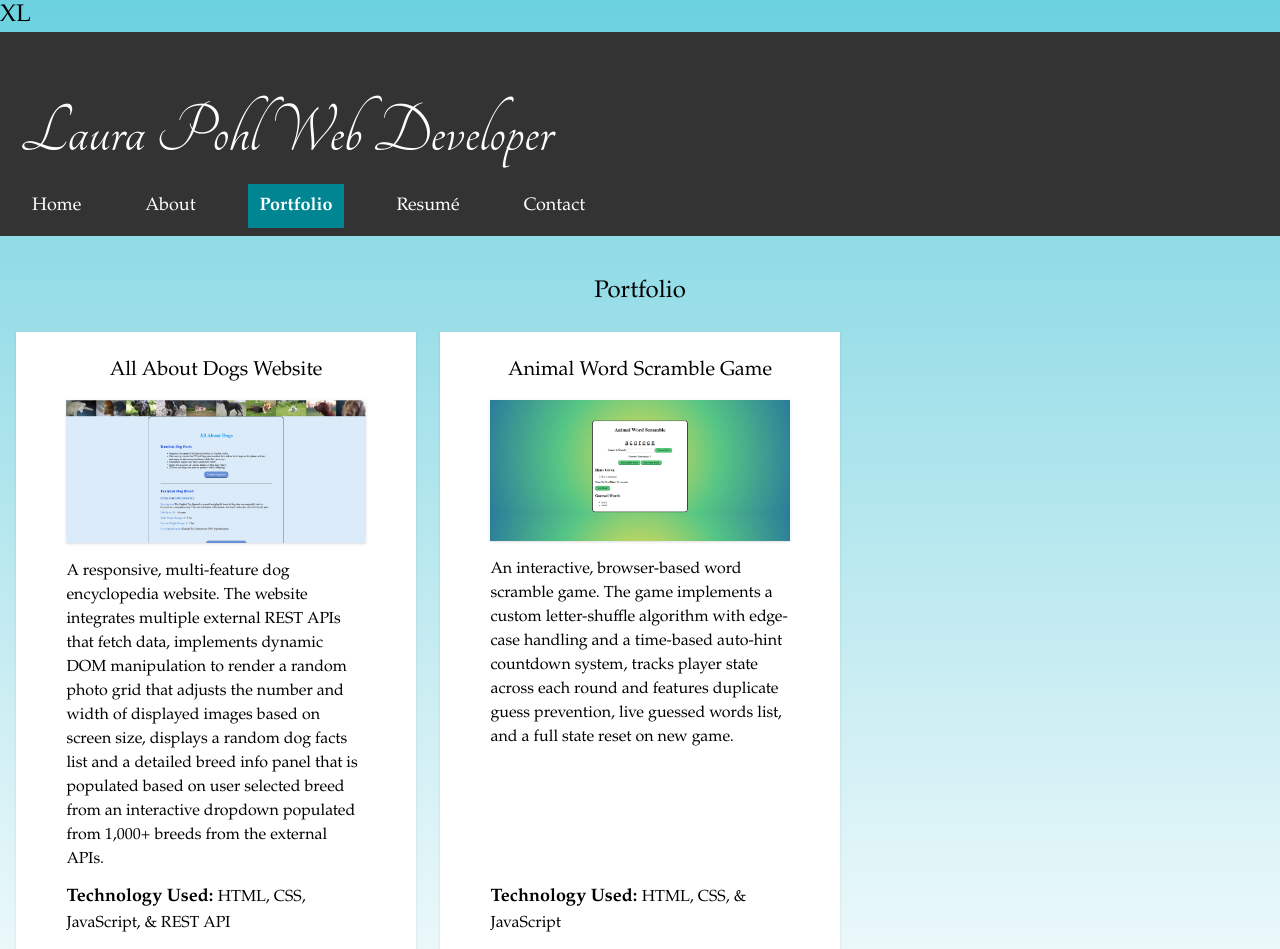
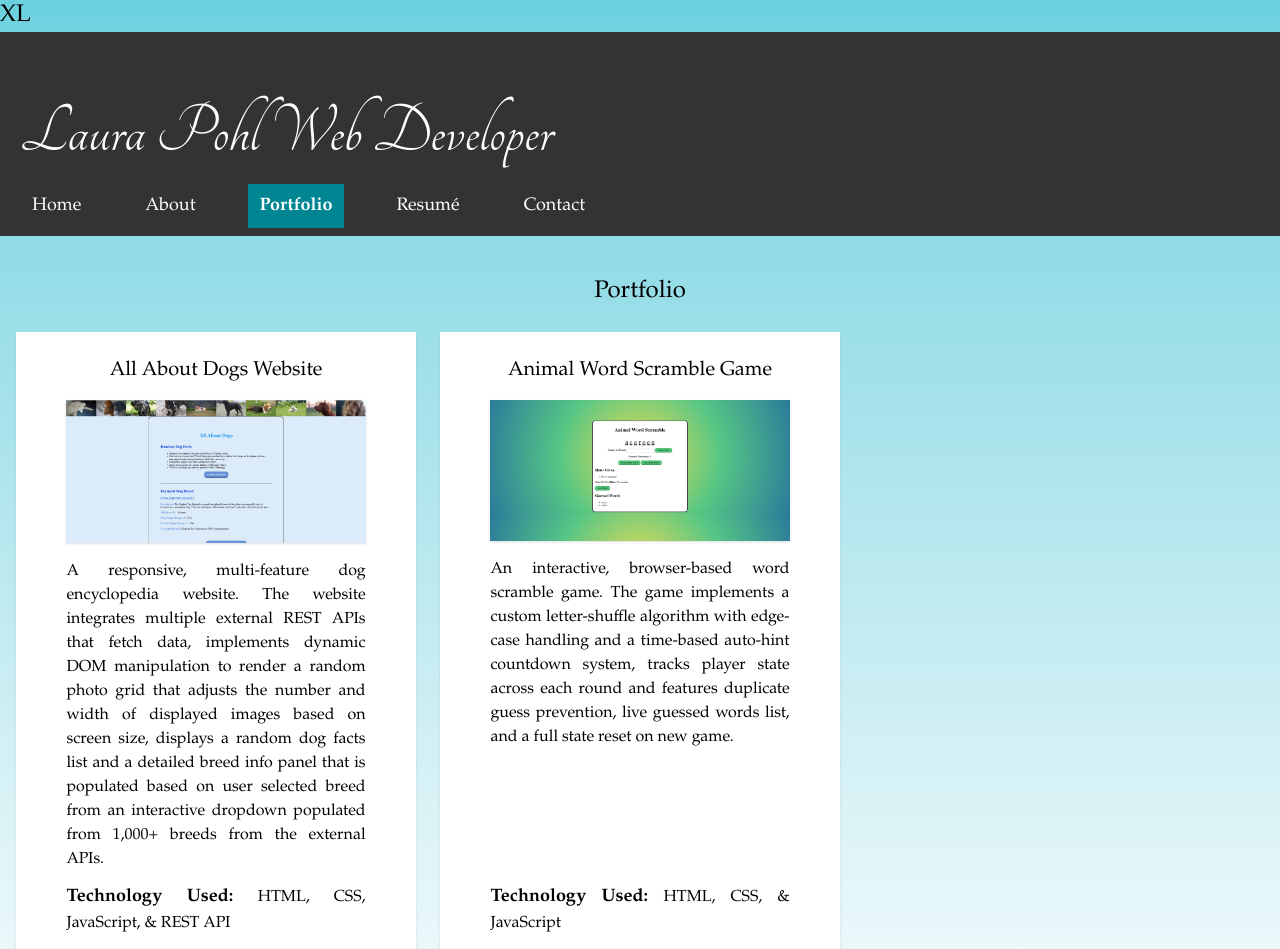
Before and after one commit to irishmaiden18/portfolio-2026, a React (Vite) app: page /portfolio in a window 1280 px wide. Shown: the top 949 px of the page. Built offline with nearby package versions, Linux system fonts and the light colour scheme.

Commit message:
fixes text justification throughout site

```diff
--- a/src/components/Portfolio/ProjectItem.jsx
+++ b/src/components/Portfolio/ProjectItem.jsx
@@ -23,7 +23,7 @@ const ProjectItem = ({ projects }) => {
 
             {/* middle section: description; this row absorbs all variable height */}
             <div className="w-[85%] mx-auto flex flex-col justify-start items-start">
-                <p className="pt-4 pb-2">{description}</p>
+                <p className="pt-4 pb-2 text-justify text-justify-inner-word">{description}</p>
             </div>
 
             {/* bottom section: technology used & buttons; starts at the EXACT same pixel height globally */}
@@ -31,7 +31,7 @@ const ProjectItem = ({ projects }) => {
 
                 <div className="min-h-15 md:mb-2">
 
-                    <p className=""><span className="font-bold text-lg">Technology Used: </span>{technology}</p>
+                    <p className="text-justify text-justify-inner-word"><span className="font-bold text-lg">Technology Used: </span>{technology}</p>
 
                 </div>
 
```
